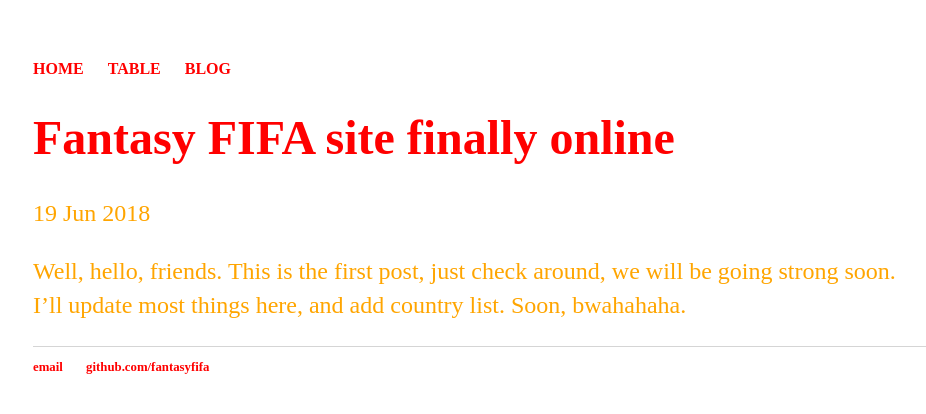
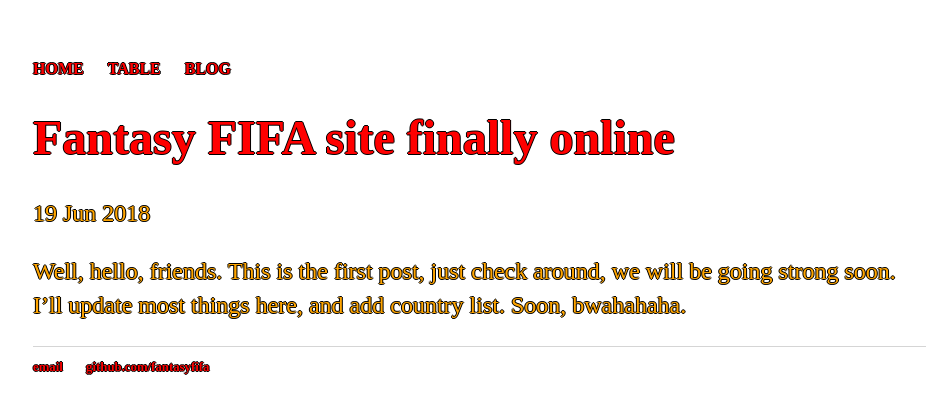
Before and after one commit to fantasyeuro/fantasyeuro.github.io, a Jekyll site: the page built from _posts/2018-06-19-site.md, in a window 1280 px wide. Shown: the top 414 px of the page, without its empty margins (159-1085 px from the left). Built offline with Jekyll 4.4.1, drawn with Linux system fonts in a browser that asks for light colours.

Commit message:
Update main.css

```diff
--- a/css/main.css
+++ b/css/main.css
@@ -7,6 +7,7 @@
     padding: 0px;
     list-style: none;
     font-weight: bold;
+    text-shadow: -1px 0 black, 0 1px black, 1px 0 black, 0 -1px black;
 }
 nav ul li, footer ul li {
     display: inline;
@@ -20,16 +21,19 @@
     font-family:'Bridge Type';
     font-size: 3em;
     color: red;
+    text-shadow: -1px 0 black, 0 1px black, 1px 0 black, 0 -1px black;
 }
 h2{
     font-family:'Bridge Type';
     font-size: 3em;
     color: red;
+    text-shadow: -1px 0 black, 0 1px black, 1px 0 black, 0 -1px black;
 }
 p {
     font-size: 1.5em;
     line-height: 1.4em;
     color: orange;
+    text-shadow: -1px 0 black, 0 1px black, 1px 0 black, 0 -1px black;
 }
 footer {
     border-top: 1px solid #d5d5d5;
```
